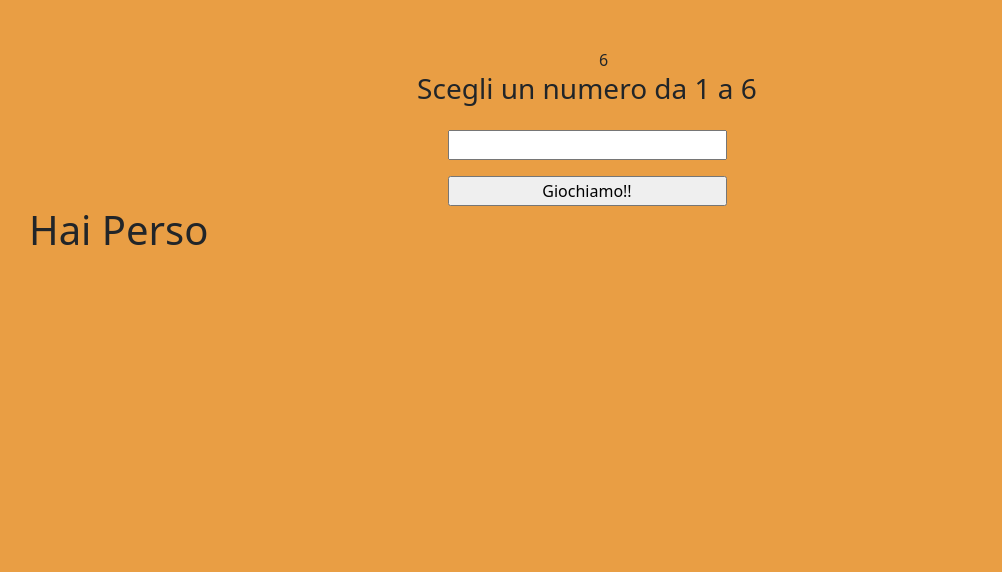
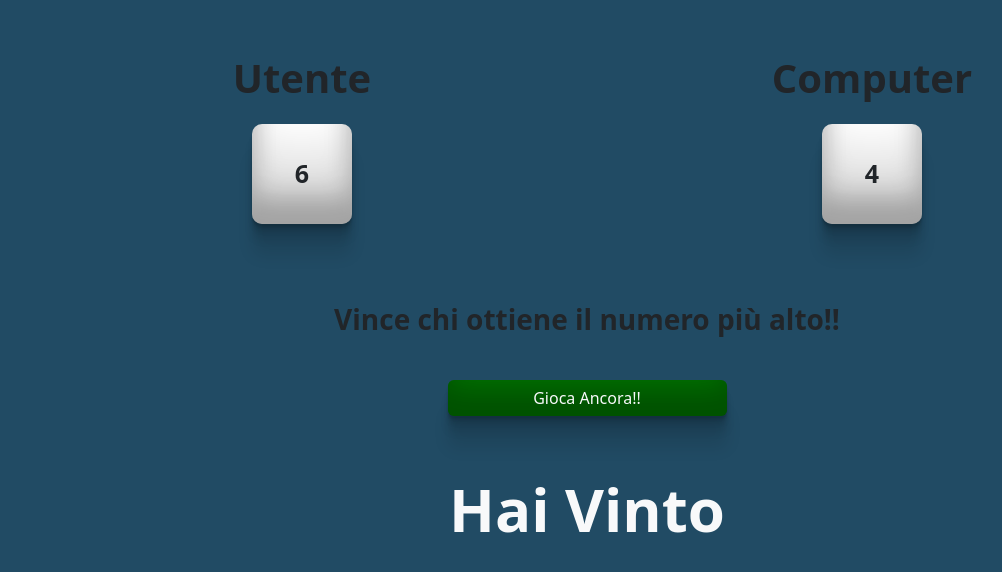
Before and after one commit to MattiaMorriale/js-mail-dadi, a plain HTML site: page dadi/index.html in a window 1280 px wide. Both pictures are taken after a click on the button "Giochiamo!!". Shown: the whole page, without its empty margins (53-1055 px from the left). Drawn offline with nearby package versions, Linux system fonts and the light colour scheme.

Commit message:
fine dell'esercizio dei dadi

```diff
--- a/dadi/css/style.css
+++ b/dadi/css/style.css
@@ -1,3 +1,45 @@
 body{
-    background-color: rgb(233, 158, 68);
+    background-color: rgb(33, 75, 100);
 }
+
+input::-webkit-outer-spin-button,
+input::-webkit-inner-spin-button {
+  -webkit-appearance: none;
+  margin: 0;
+}
+
+.container .row:nth-of-type(1){
+    height: 250px;
+}
+
+#chose, #computer{
+    background-color: white;
+    padding: 15px 20px;
+
+    width: 100px;
+    height: 100px;
+
+    font-size: 25px;
+    font-weight: bold;
+
+    border-radius: 10px;
+    box-shadow: rgba(0, 0, 0, 0.17) 0px -23px 25px 0px inset, rgba(0, 0, 0, 0.15) 0px -36px 30px 0px inset, rgba(0, 0, 0, 0.1) 0px -79px 40px 0px inset, rgba(0, 0, 0, 0.06) 0px 2px 1px, rgba(0, 0, 0, 0.09) 0px 4px 2px, rgba(0, 0, 0, 0.09) 0px 8px 4px, rgba(0, 0, 0, 0.09) 0px 16px 8px, rgba(0, 0, 0, 0.09) 0px 32px 16px;
+}
+
+#risultato{
+    font-size: 60px;
+}
+
+#play{
+    background-color: rgb(57, 136, 200);
+
+    box-shadow: rgba(0, 0, 0, 0.17) 0px -23px 25px 0px inset, rgba(0, 0, 0, 0.15) 0px -36px 30px 0px inset, rgba(0, 0, 0, 0.1) 0px -79px 40px 0px inset, rgba(0, 0, 0, 0.06) 0px 2px 1px, rgba(0, 0, 0, 0.09) 0px 4px 2px, rgba(0, 0, 0, 0.09) 0px 8px 4px, rgba(0, 0, 0, 0.09) 0px 16px 8px, rgba(0, 0, 0, 0.09) 0px 32px 16px;
+}
+
+#reload{
+    display: none;
+
+    background-color: green;
+
+    box-shadow: rgba(0, 0, 0, 0.17) 0px -23px 25px 0px inset, rgba(0, 0, 0, 0.15) 0px -36px 30px 0px inset, rgba(0, 0, 0, 0.1) 0px -79px 40px 0px inset, rgba(0, 0, 0, 0.06) 0px 2px 1px, rgba(0, 0, 0, 0.09) 0px 4px 2px, rgba(0, 0, 0, 0.09) 0px 8px 4px, rgba(0, 0, 0, 0.09) 0px 16px 8px, rgba(0, 0, 0, 0.09) 0px 32px 16px;
+}
--- a/dadi/index.html
+++ b/dadi/index.html
@@ -14,27 +14,29 @@
 <body>
     <div class="container py-5">
         <div class="row">
-            <div class="col-6 d-flex justify-content-center">
-                <div id="finalC">
+            <div class="col-6 d-flex flex-column align-items-center gap-3 ">
+                <strong class="fs-1 " >Utente</strong>
+                <div class="d-flex align-items-center justify-content-center" id="chose">
 
                 </div>
             </div>
-            <div class="col-6">
-                <div id="computer">
+            <div class="col-6 d-flex flex-column align-items-center gap-3 ">
+                <strong class="fs-1 " >Computer</strong>
+                <div class="d-flex align-items-center justify-content-center" id="computer">
 
                 </div>
             </div>
         </div>
         <div class="row">
             <div class="col-12 d-flex justify-content-center align-items-center flex-column gap-3 ">
-                <h1 class="fs-3 text-center">Scegli un numero da 1 a 6</h1>
-                <input class="w-25 text-center" type="number" id="chose">
-                <input class="w-25" type="button" value="Giochiamo!!" id="play">
+                <strong class="fs-3 text-center">Vince chi ottiene il numero più alto!!</strong>
+                <input class="btn border-0 text-light w-25 mt-4 " type="button" value="Giochiamo!!" id="play">
+                <input class="btn border-0 text-light w-25 mt-4 " type="button" value="Gioca Ancora!!" id="reload">
             </div>
         </div>
-        <div class="row">
-            <div class="col-12">
-                <h1 id="risultato"></h1>
+        <div class="row mt-5 ">
+            <div class="col-12 d-flex justify-content-center align-items-center">
+                <strong class="text-light" id="risultato"></strong>
             </div>
         </div>
     </div>
--- a/dadi/js/script.js
+++ b/dadi/js/script.js
@@ -1,25 +1,30 @@
-const choseElement = document.querySelector("#chose");
+
+// dichiariamo le nostre costanti
+// prendiamo le due costanti chose e computer che ci daranno dei numeri casuali
+const chose = Math.floor(Math.random() * 6+1);
 
 const playElement = document.querySelector("#play")
 
 const computer = Math.floor(Math.random() * 6+1);
 
-const finalCElement = document.querySelector("#finalC")
+const realoadElement = document.querySelector("#reload");
 
-
+// avviamo un addeventlistener per il bottone che ci permetterà di giocare
+// i numeri generati sono randomici
 playElement.addEventListener("click",
 
+    // prendiamo una funzione che si avvierà al click del pulsante
     function () {
-        let valore_scelta_utente =choseElement.value;
-        finalCElement.innerHTML = valore_scelta_utente;
+        document.getElementById("chose").innerHTML = chose;
 
         document.getElementById("computer").innerHTML = computer;
 
-        if (valore_scelta_utente == computer) {
+        // questo if determina il rapporto tra i numeri usciti
+        if (chose == computer) {
 
             document.getElementById("risultato").innerHTML = ("Pareggio");
 
-        } else if (valore_scelta_utente > computer){
+        } else if (chose > computer){
 
             document.getElementById("risultato").innerHTML = ("Hai Vinto")
 
@@ -29,5 +34,17 @@ playElement.addEventListener("click",
 
         }
 
+        // ci chiamiamo un altro bottone che apparirà quando premeremo il pulsante play
+        playElement.style.display = "none"
+
+        realoadElement.style.display = "block";
+
+        realoadElement.addEventListener("click", reload)
+
+        // avviamo una funzione per il pulsante reload che ci permettera di giocare ancora
+        function reload() {
+            window.location.reload();
+        }
+
     }
 )
```
